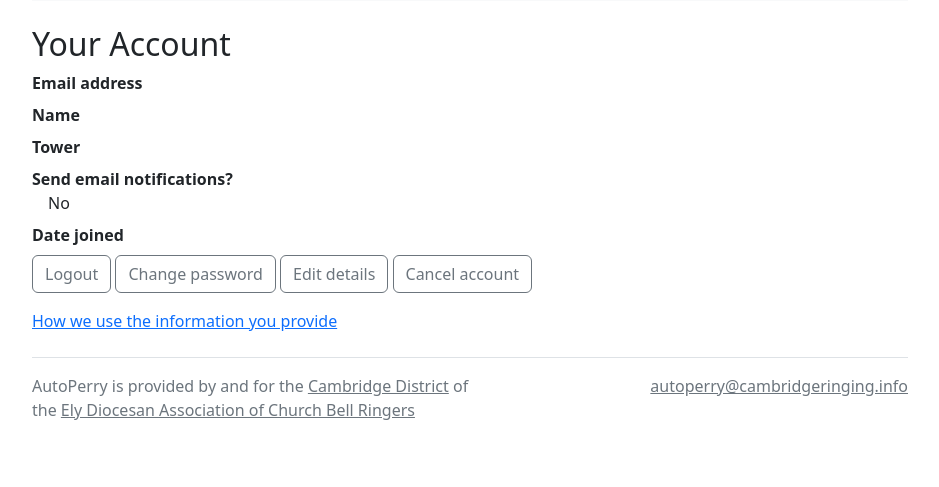
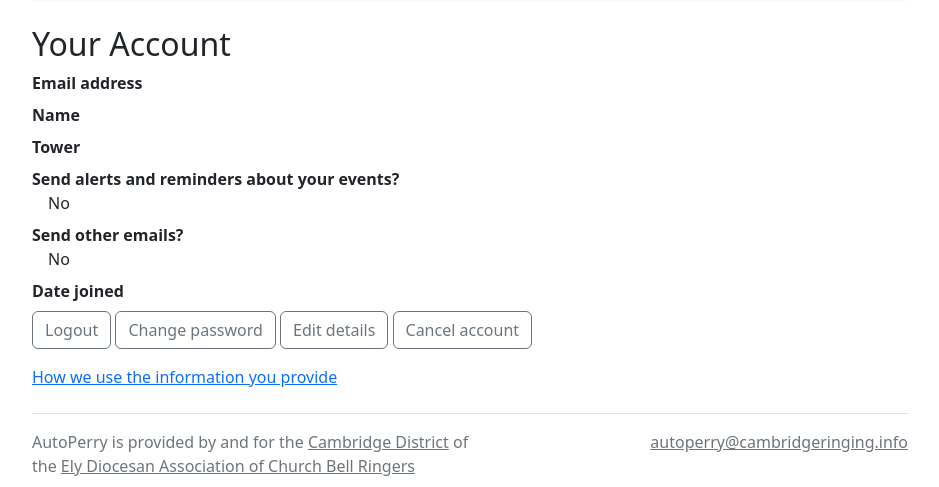
Before and after one commit to jw35/practice-night-support, a Django app: template autoperry/webapp/templates/webapp/account.html in a window 1280 px wide. Shown: the part 169-656 px from the top of the page, without its empty margins (170-1109 px from the left). Run offline with Django 3.2, Linux system fonts and the light colour scheme; the template is opened without the code that fills it, so the values that code supplies are empty; some libraries are stand-ins or nearby versions.

Commit message:
Add 'Send other emails?' permission

```diff
--- a/autoperry/custom_user/admin.py
+++ b/autoperry/custom_user/admin.py
@@ -8,7 +8,7 @@ class CustomBaseUserAdmin(BaseUserAdmin):
 
 	fieldsets = (
         (None, {"fields": ("email", "password")}),
-        (_("Personal info"), {"fields": ("first_name", "last_name", "send_notifications", "tower")}),
+        (_("Personal info"), {"fields": ("first_name", "last_name", "send_notifications", "send_other", "tower")}),
         (_("Important dates"), {"fields": ("date_joined", "last_login", "approved", "email_validated", "reminded_upto", "cancelled", "suspended")}),
         (
             _("Permissions"),
--- a/autoperry/custom_user/models.py
+++ b/autoperry/custom_user/models.py
@@ -11,12 +11,13 @@ class User(BaseUser):
     last_name = models.CharField(_("last name"), max_length=150, blank=False)
 
     cancelled = models.DateTimeField(null=True, blank=True, help_text="Timestamp of account cancellation")
-    send_notifications = models.BooleanField(null=False, default=True, help_text="Send email reminders and other messages", verbose_name="send email notifications")
+    send_notifications = models.BooleanField(null=False, default=True, help_text="Send email alerts and reminders about your events", verbose_name="send event emails")
     email_validated = models.DateTimeField(null=True, blank=True, help_text="Timestamp of email address validation")
     reminded_upto = models.DateTimeField(null=True, blank=True, help_text="End date of most recent reminder run")
     suspended = models.DateTimeField(null=True, blank=True, help_text="Timestamp of suspension")
     approved = models.DateTimeField(null=True, blank=True, help_text="Timestamp of approval")
     tower = models.CharField(max_length=50, blank=False, help_text="Where you normally ring")
+    send_other = models.BooleanField(null=False, default=True, verbose_name="send other emails")
 
     def __str__(self):
         return self.get_full_name()
--- a/autoperry/webapp/forms.py
+++ b/autoperry/webapp/forms.py
@@ -13,7 +13,7 @@ from datetime import date, time, datetime
 
 class CustomUserCreationForm(UserCreationForm):
     class Meta(UserCreationForm.Meta):
-        fields = list(UserCreationForm.Meta.fields) + ["email", "first_name", "last_name", "tower", "send_notifications"]
+        fields = list(UserCreationForm.Meta.fields) + ["email", "first_name", "last_name", "tower", "send_notifications", "send_other"]
         fields.remove("username")
         model = get_user_model()
 
@@ -75,4 +75,5 @@ class UserEditForm(forms.Form):
     first_name = forms.CharField(max_length=150)
     last_name = forms.CharField(max_length=150)
     tower = forms.CharField(max_length=50, help_text="Where do you normally ring")
-    send_notifications = forms.BooleanField(required=False,label="Send email notifications")
+    send_notifications = forms.BooleanField(required=False, label="Send email alerts and reminders about your events")
+    send_other = forms.BooleanField(required=False, label="Send other emails")
--- a/autoperry/webapp/templates/webapp/account.html
+++ b/autoperry/webapp/templates/webapp/account.html
@@ -15,8 +15,11 @@
     <dt>Tower</dt>
     <dd>{{ user.tower }}</dd>
 
-    <dt>Send email notifications?</dt>
+    <dt>Send alerts and reminders about your events?</dt>
     <dd>{{ user.send_notifications|yesno|capfirst }}</dd>
+
+    <dt>Send other emails?</dt>
+    <dd>{{ user.send_other|yesno|capfirst }}</dd>
 
     <dt>Date joined</dt>
     <dd>{{ user.date_joined|date:"l, j F Y g:i a"}}</dd>
--- a/autoperry/webapp/views.py
+++ b/autoperry/webapp/views.py
@@ -559,7 +559,8 @@ def account_edit(request):
         'first_name': user.first_name,
         'last_name': user.last_name,
         'tower': user.tower,
-        'send_notifications': user.send_notifications
+        'send_notifications': user.send_notifications,
+        'send_other': user.send_other,
         })
 
     if request.method == 'POST':
@@ -573,6 +574,7 @@ def account_edit(request):
             user.last_name = form.cleaned_data['last_name']
             user.tower = form.cleaned_data['tower']
             user.send_notifications = form.cleaned_data['send_notifications']
+            user.send_other = form.cleaned_data['send_other']
             user.save()
             logger.info(f'"{user}" updated account details')
 
@@ -644,6 +646,8 @@ def account_cancel(request):
                 user.first_name = ''
                 user.last_name = f'Cancelled user #{user.pk}'
                 user.tower = ''
+                user.send_notifications = False
+                user.send_other = False
                 user.save()
                 logout(request)
                 logger.info(log_message)
```
Also changed, not shown: autoperry/custom_user/migrations/0014_auto_20230128_1245.py (added).
